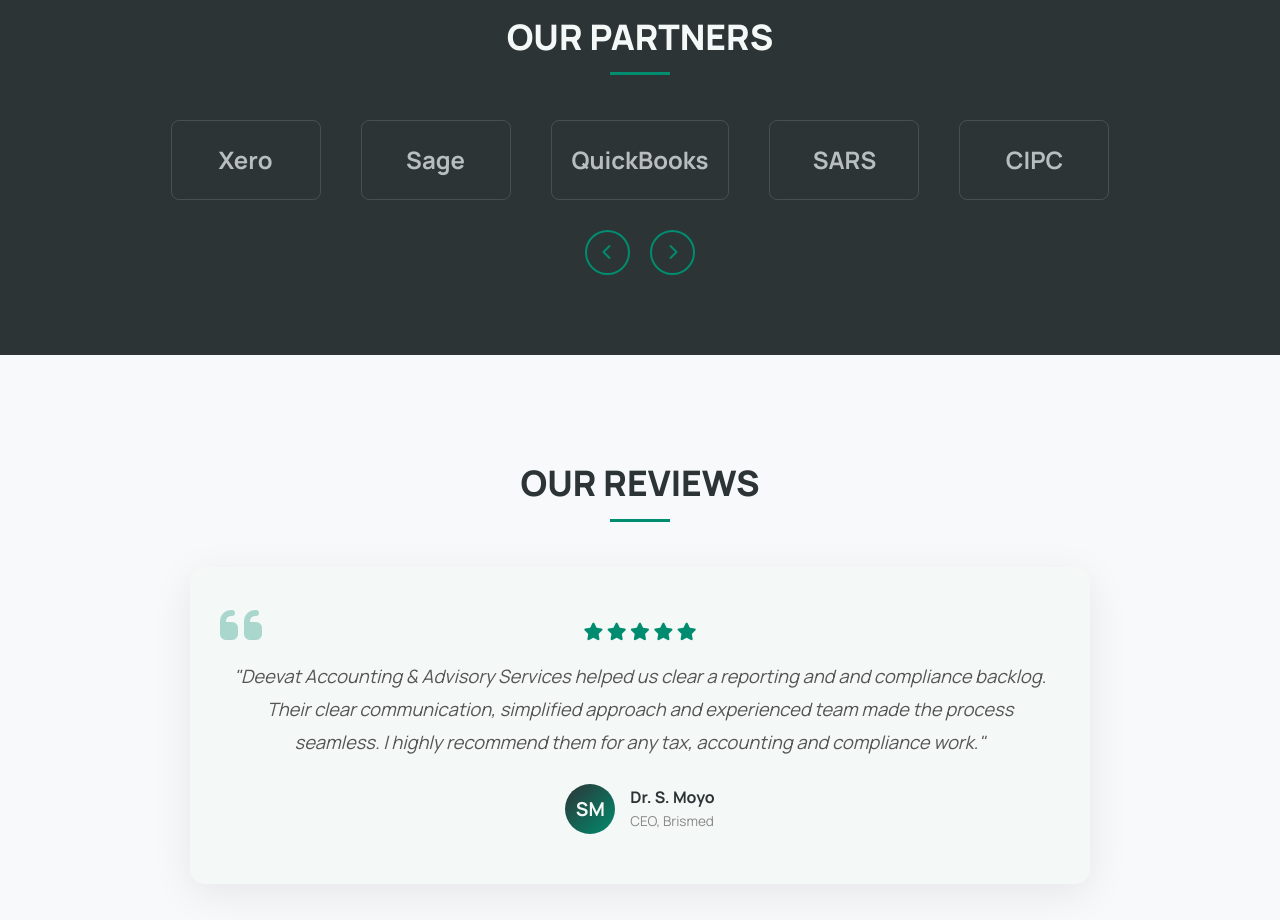
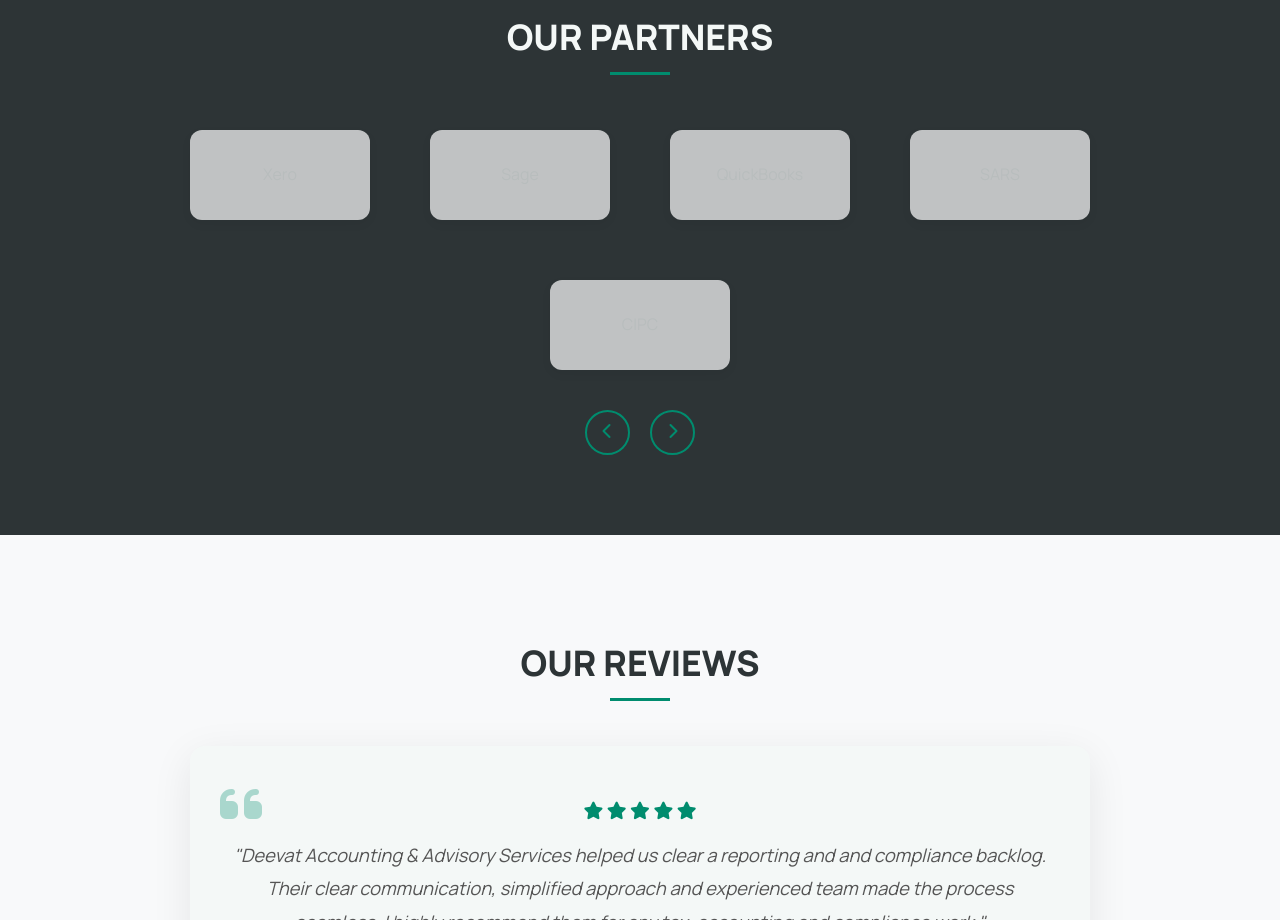
Before and after one commit to Deevat/website, a plain HTML site: page index.html in a window 1280 px wide. Shown: the part 3480-4400 px from the top of the page. Drawn offline with Linux system fonts and the light colour scheme.

Commit message:
Update index.html

```diff
--- a/index.html
+++ b/index.html
@@ -204,7 +204,8 @@ padding:80px 20px 20px;max-width:760px;left:8%;margin:auto;gap:8px;
         .partners { padding: 80px 20px; background: #2D3436; color: #F4F8F7; text-align: center; }
         .partners-inner { max-width: 1000px; margin: 0 auto; }
         .partners-slider { display: flex; gap: 40px; justify-content: center; align-items: center; flex-wrap: wrap; margin-top: 40px; opacity: 0.7; }
-        .partner-logo { font-size: 1.5rem; font-weight: 700; color: #F4F8F7; padding: 20px; border: 1px solid rgba(255,255,255,0.2); border-radius: 8px; min-width: 150px; }
+        .partner-logo { width: 180px; height: 90px; background: #fff; border-radius: 12px; display: flex; justify-content: center; align-items: center; padding: 15px; margin: 10px; box-shadow: 0 4px 12px rgba(0,0,0,0.08); }
+        .partner-logo img { max-width: 100%; max-height: 100%; object-fit: contain;}
         .partners-nav { display: flex; justify-content: center; gap: 20px; margin-top: 30px; }
         .partners-nav button { background: transparent; border: 2px solid #008C6E; color: #008C6E; width: 45px; height: 45px; border-radius: 50%; cursor: pointer; font-size: 1rem; transition: all 0.3s; }
         .partners-nav button:hover { background: #008C6E; color: #2D3436; }
```
